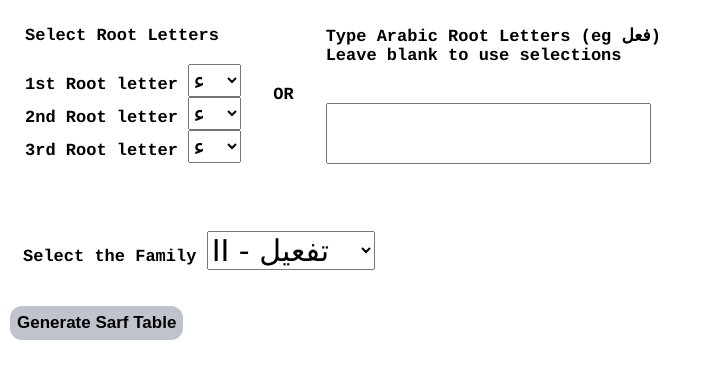
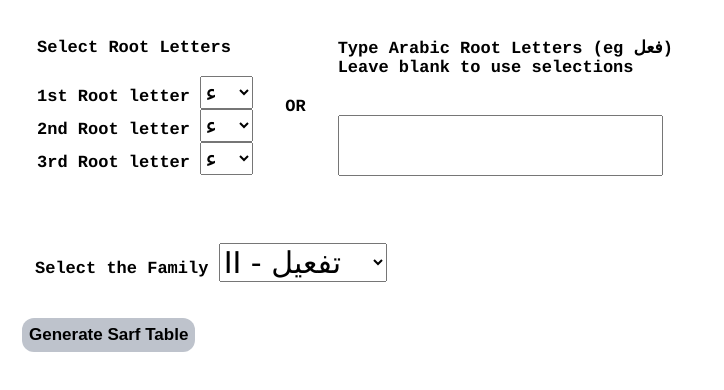
Before and after one commit to fuseina/sarf, a plain HTML site: page index.html in a window 1280 px wide. Shown: the whole page, without its empty margins (0-724 px from the left). Drawn offline with Linux system fonts and the light colour scheme; a web font is replaced by a local one.

Commit message:
Update index.html - add margin to body

```diff
--- a/index.html
+++ b/index.html
@@ -48,7 +48,7 @@ button:hover {
 }
 </style>
 </head>
-<body style="font-family:courier;">
+<body style="font-family:courier; margin: 20px">
 	<table style="font-size:17px; font-weight:bold;">
 		<tr>
 			<td style="padding: 15px">
```
